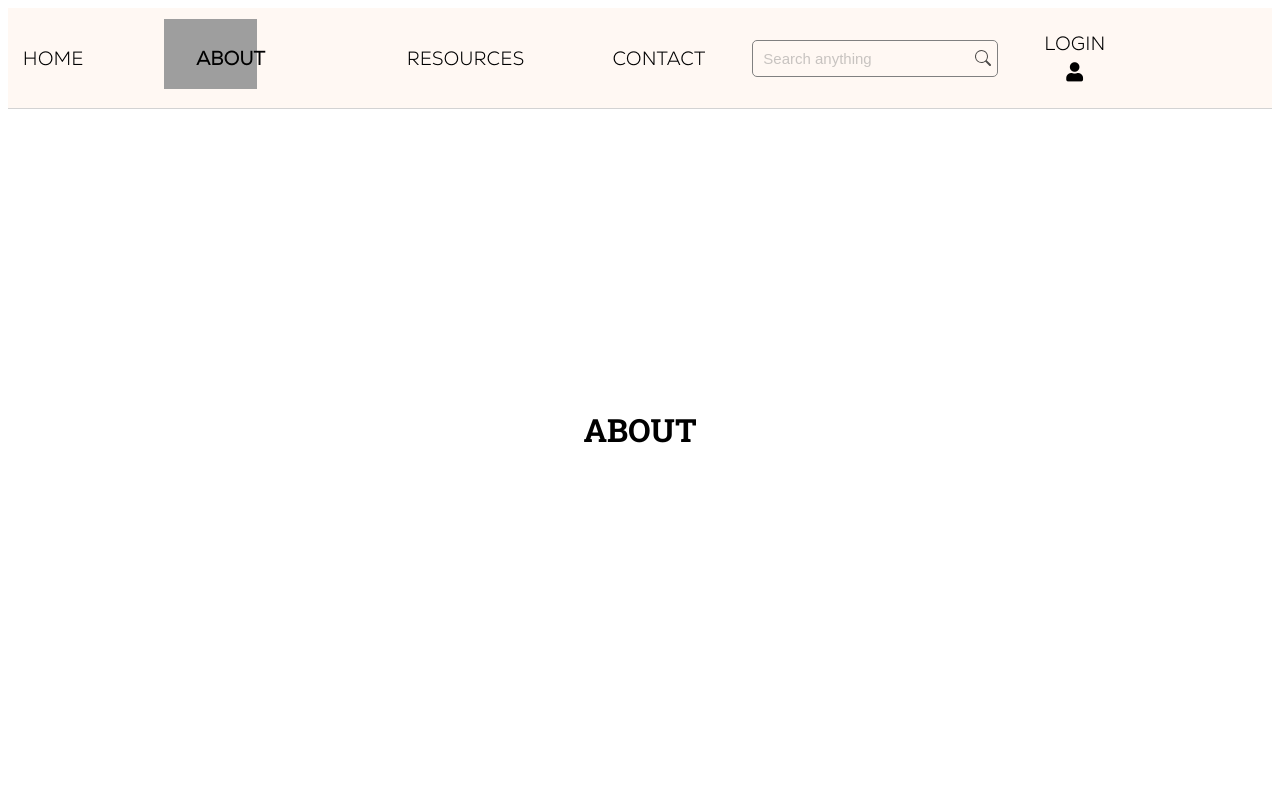
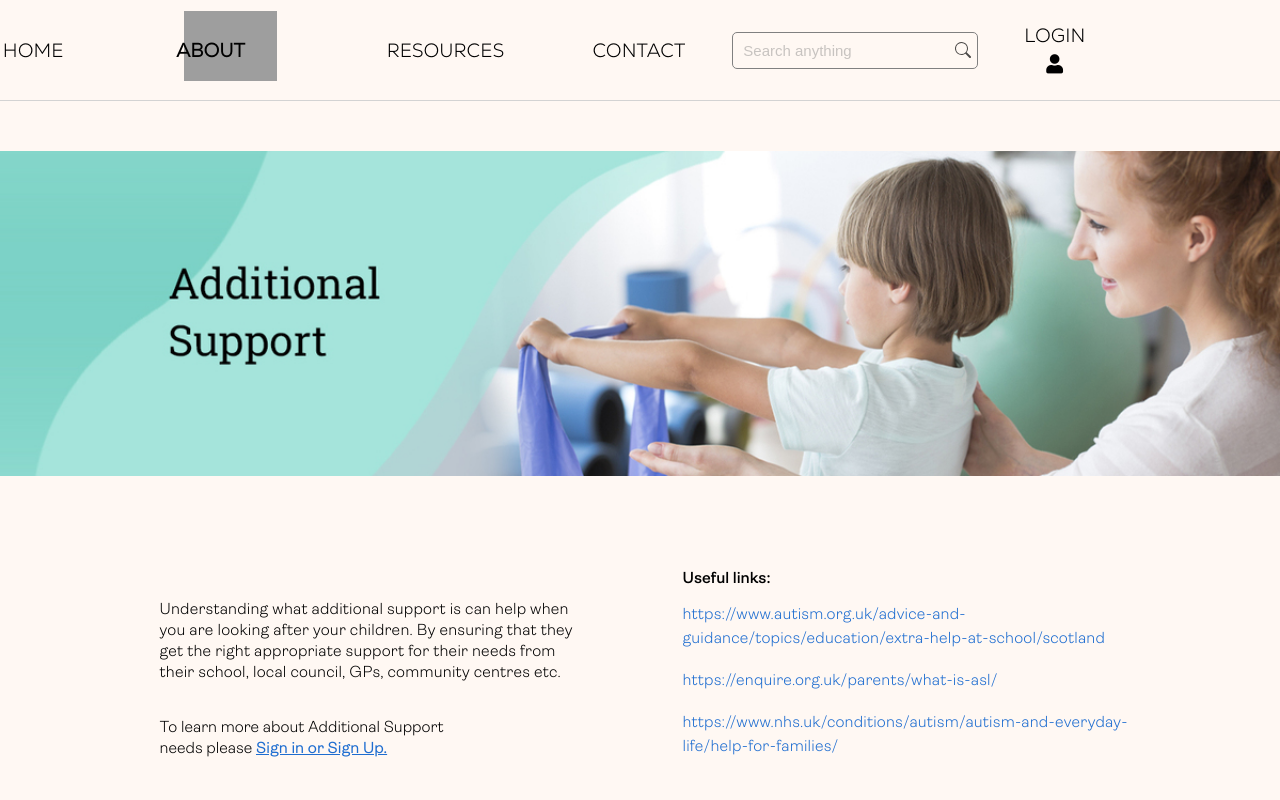
Before and after one commit to Sensational-Life/asd, a React (Create React App) app in the folder client/: page /about/additional-support in a window 1280 px wide. Shown: the top 800 px of the page. Built offline with nearby package versions, Linux system fonts and the light colour scheme; grey boxes are pictures that could not be loaded.

Commit message:
added Additional Support component

```diff
--- a/client/src/App.css
+++ b/client/src/App.css
@@ -1,3 +1,7 @@
+*{
+    padding: 0;
+    margin:0;
+}
 :root {
     --main-bg-color:#FFF8F3;
     --green-bg-color:#A4E4DB;
--- a/client/src/App.js
+++ b/client/src/App.js
@@ -13,6 +13,7 @@ import "./App.css";
 import Resources from "./pages/Resources/Resources";
 import Contact from "./pages/Contact/Contact";
 import Login from "./pages/Login/Login";
+import AdditionalSupport from "./pages/AdditionalSupport/AdditionalSupport";
 
 function App() {
 	return (
@@ -26,7 +27,15 @@ function App() {
 					<Route path="/about-us-more" component={AboutUsMore} />
 					<Route path="/whatwedo" component={WhatWeDoMore} />
 					{/* routes from nav bar: */}
-					<Route path="/about" component={About} />
+
+					<Route path="/about" component={About}>
+							<Route
+								path="/about/additional-support"
+								component={AdditionalSupport}
+							/>
+						</Route>
+
+
 					<Route path="/resources" component={Resources} />
 					<Route path="/contact" component={Contact} />
 					<Route path="/login" component={Login} />
--- a/client/src/helpers/AboutMenuItems.js
+++ b/client/src/helpers/AboutMenuItems.js
@@ -11,7 +11,7 @@ export const AboutMenuItems = [
   },
   {
     title: "Additional Support",
-    path: "/additional-support",
+    path: "/about/additional-support",
     cName: "dropdown-link",
   },
   {
--- a/client/src/pages/About/About.css
+++ b/client/src/pages/About/About.css
@@ -1,8 +1,8 @@
-.about-container{
+.about-container {
     display: flex;
     height: 80vh;
     justify-content: center;
     align-items: center;
-    font-family: RobotoSlab-VariableFont_wght;
+    font-family: "RobotoSlab-VariableFont_wght";
     text-transform: uppercase;
 }
--- a/client/src/pages/About/About.js
+++ b/client/src/pages/About/About.js
@@ -2,7 +2,11 @@ import React from "react";
 import "./About.css"
 
 function About() {
-	return <div className="about-container"><h1>About</h1></div>;
+	return (
+		<div className="about-container">
+			<h1>About</h1>
+		</div>
+	);
 }
 
 export default About;
--- a/client/src/pages/AdditionalSupport/AdditionalSupport.css
+++ b/client/src/pages/AdditionalSupport/AdditionalSupport.css
@@ -1,32 +1,65 @@
-.additional-support-container{
+.additional-support-container {
 	background-color: #fff8f3;
 }
-.hero-image{
+.hero-image {
 	width: 100%;
+    padding: 50px 0 0 0;
 }
-.content{
+.content {
 	display: flex;
 	flex-direction: row;
-    height: 70vh;
+	height: 50vh;
 	justify-content: center;
 	align-items: center;
-
+	column-gap: 90px;
 }
-.content-child1{
+.content-child1 {
 	display: flex;
 	flex-direction: column;
 	height: 50vh;
 	justify-content: center;
-    align-items: center;
+	row-gap:20px;
 }
-.content-child1 p{
-width: 500px;
+.content-child1 p:nth-child(1) {
+	width: 433px;
+	height: 98px;
+	font-family: "Ambit Light";
+	letter-spacing: 0.2px;
+	line-height: 21px;
+}
+.content-child1 p:nth-child(2) a{
+	font-family: "Ambit Regular";
 }
 
-.content-child2{
+.content-child1 > p:nth-child(2) {
+	width: 315px;
+	font-family: "Ambit Light";
+
+	line-height: 21px;
+}
+.content-child1 > p:nth-child(2) a {
+	color: var(--blue-color);
+}
+.content-child2 {
 	display: flex;
 	flex-direction: column;
+	width: 438px;
+
 	height: 50vh;
 	justify-content: center;
-
+	font-family: "Ambit Light";
+	padding: 0 0 30px 0;
 }
+.content-child2 > h2 {
+	font-size: 16px;
+	font-family: "Ambit SemiBold";
+	padding-bottom: 15px;
+}
+.content-child2 a {
+	line-height: 20px;
+	width: 476px;
+	line-height: 24px;
+	letter-spacing: 0.2px;
+	color: var(--blue-color);
+    text-decoration: none;
+}
--- a/client/src/pages/AdditionalSupport/AdditionalSupport.js
+++ b/client/src/pages/AdditionalSupport/AdditionalSupport.js
@@ -8,7 +8,7 @@ import FooterIcon from "../Home/FooterIcon/FooterIcon";
 function AdditionalSupport() {
 	return (
 		<div className="additional-support-container">
-			<h1>additional support</h1>
+			<div><span></span></div>
 			<img
 				className="hero-image"
 				src={additionalSupportImg}
@@ -24,17 +24,19 @@ function AdditionalSupport() {
 					</p>
 					<p>
 						To learn more about Additional Support needs please{" "}
-						<a href="">Sign in Or Sign Up.</a>
+						<a href="">Sign in or Sign Up.</a>
 					</p>
 				</div>
 				<div className="content-child2">
-					<h2>Useful Links:</h2>
+					<h2>Useful links:</h2>
 					<a href="https://www.autism.org.uk/advice-and-guidance/topics/education/extra-help-at-school/scotland">
 						https://www.autism.org.uk/advice-and-guidance/topics/education/extra-help-at-school/scotland
 					</a>
+                    <br></br>
 					<a href="https://enquire.org.uk/parents/what-is-asl/">
 						https://enquire.org.uk/parents/what-is-asl/
 					</a>
+                    <br></br>
 					<a
 						href="https://www.nhs.uk/conditions/autism/autism-and-everyday-life/help-for-families/
 "
```
Lines whose indentation alone changed are shown as unchanged.
